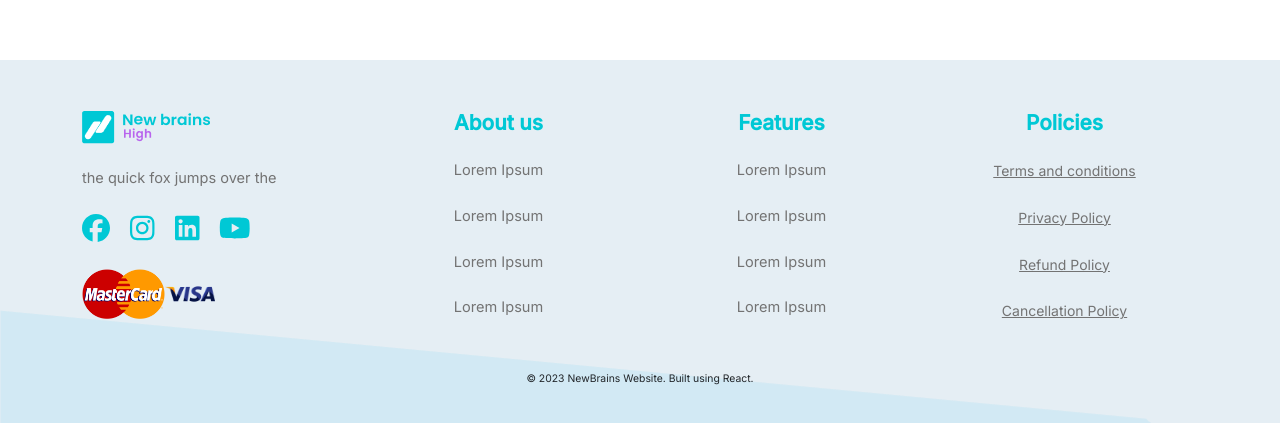
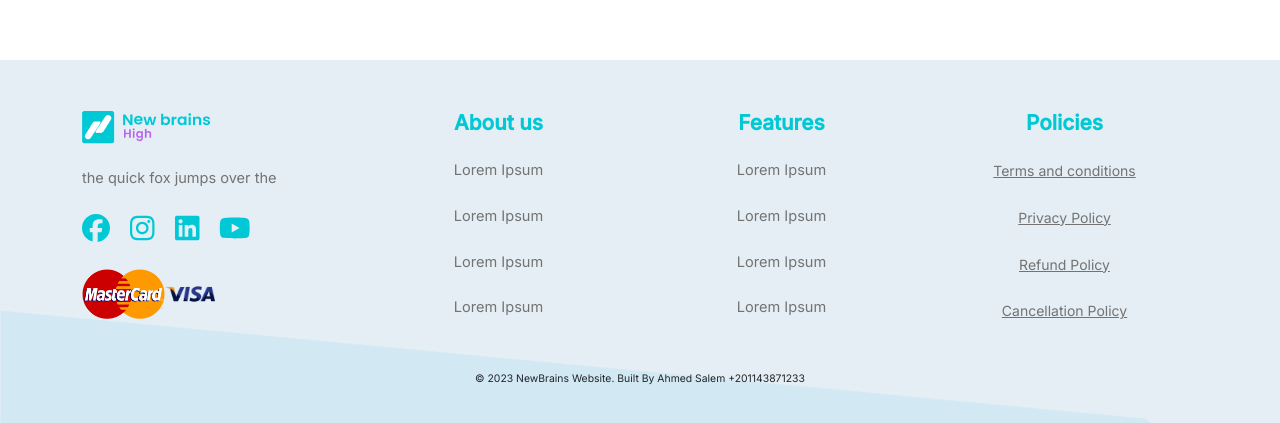
Before and after one commit to salem382/ReactJs_High_school, a React (Create React App) app: page / in a window 1280 px wide. Shown: the part 2189-2612 px from the top of the page. Built offline with nearby package versions, Linux system fonts and the light colour scheme; no server answers.

Commit message:
updates om footer

```diff
--- a/src/components/general/footer/Footer.jsx
+++ b/src/components/general/footer/Footer.jsx
@@ -49,7 +49,7 @@ const Footer = () => {
             <Link to={''}><span className='policies-item' >{t("Cancellation-heading")}</span></Link>
           </div>
           <span className='copyrights'>
-            © 2023 NewBrains Website. Built using React.
+            © 2023 NewBrains Website. Built  By Ahmed Salem +201143871233
           </span>
         </div>
       </Container>
```
